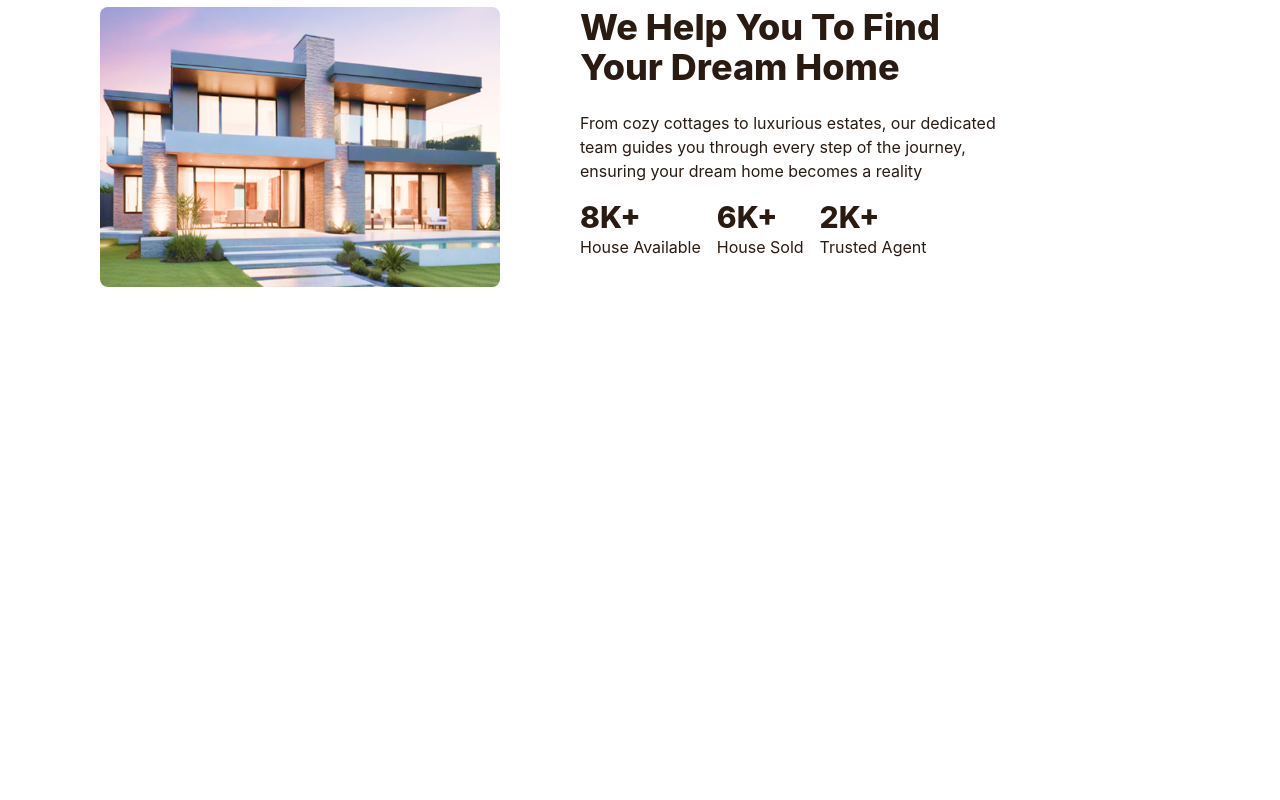
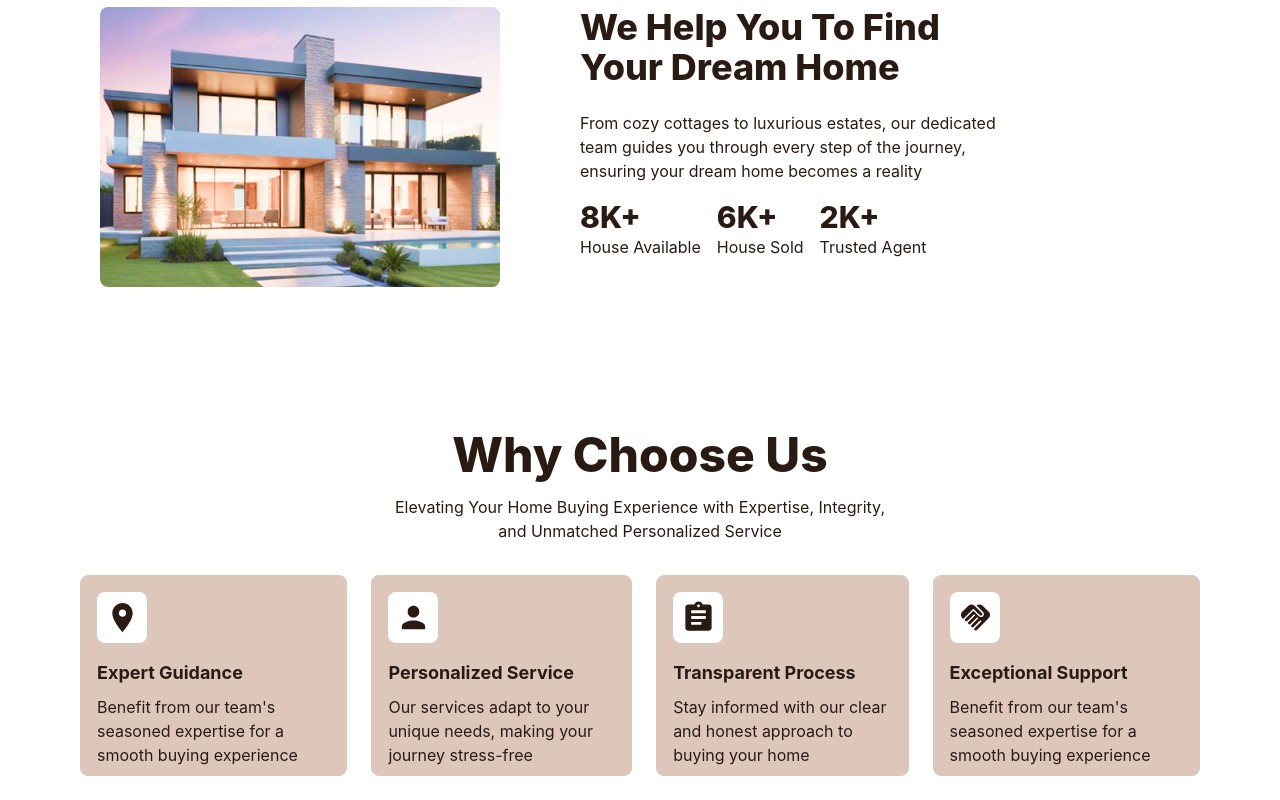
Before and after one commit to Jafar610/DreamHome, a React app: page / in a window 1280 px wide. Shown: the part 1091-1891 px from the top of the page. Before the commit the page ends 1394 px from the top, so only its background shows below. Built offline with nearby package versions, Linux system fonts and the light colour scheme; the HTML template or start-up script is replaced by a standard one.

Commit message:
whyChooseUs added

```diff
--- a/src/App.jsx
+++ b/src/App.jsx
@@ -1,6 +1,7 @@
 import AboutUs from "./Components/AboutUs/AboutUs"
 import Header from "./Components/Header/Header"
 import Hero from "./Components/Hero/Hero"
+import WhyChooseUs from "./Components/WhyChooseUs/WhyChooseUs"
 
 
 
@@ -11,6 +12,7 @@ function App() {
       <Header />
       <Hero/>
       <AboutUs/>
+      <WhyChooseUs/>
     </>
   )
 }
--- /dev/null
+++ b/src/Components/WhyChooseUs/WhyChooseUs.jsx
@@ -0,0 +1,59 @@
+import React from 'react'
+import LocationOnIcon from '@mui/icons-material/LocationOn';
+import PersonIcon from '@mui/icons-material/Person';
+import AssignmentIcon from '@mui/icons-material/Assignment';
+import HandshakeIcon from '@mui/icons-material/Handshake';
+function WhyChooseUs() {
+  return (
+    <>
+        <div className='w-full mt-30'>
+            <div className='flex justify-center align-center mx-20'>
+                <div className='text-[#2A1B12]'>
+                    <h1 className='text-5xl font-extrabold py-2 text-center'>Why Choose Us</h1>
+                    <p className='py-2 text-center'>Elevating Your Home Buying Experience with Expertise, Integrity,<br /> and Unmatched Personalized Service</p>
+                    <div className='flex justify-center align-center gap-6 py-6'>
+                        <div className='border border-[#DDC7BB] rounded-lg bg-[#DDC7BB] px-4 py-2'>
+                            <div className='bg-white p-2 w-[50px] rounded-lg my-2'>
+                                <LocationOnIcon fontSize='large'/>
+                            </div>
+
+                            <h2 className='text-lg font-bold py-2'>Expert Guidance</h2>
+                            <p>Benefit from our team's seasoned expertise for a smooth buying experience</p>
+                        </div>
+
+                        <div className='border border-[#DDC7BB] rounded-lg bg-[#DDC7BB] px-4 py-2'>
+                            <div className='bg-white p-2 w-[50px] rounded-lg my-2'>
+                                <PersonIcon fontSize='large'/>
+                            </div>
+
+                            <h2 className='text-lg font-bold py-2'>Personalized Service</h2>
+                            <p>Our services adapt to your unique needs, making your journey stress-free</p>
+                        </div>
+
+                        <div className='border border-[#DDC7BB] rounded-lg bg-[#DDC7BB] px-4 py-2'>
+                            <div className='bg-white p-2 w-[50px] rounded-lg my-2'>
+                                <AssignmentIcon fontSize='large'/>
+                            </div>
+
+                            <h2 className='text-lg font-bold py-2'>Transparent Process</h2>
+                            <p>Stay informed with our clear and honest approach to buying your home</p>
+                        </div>
+
+                        <div className='border border-[#DDC7BB] rounded-lg bg-[#DDC7BB] px-4 py-2'>
+                            <div className='bg-white p-2 w-[50px] rounded-lg my-2'>
+                                <HandshakeIcon fontSize='large'/>
+                            </div>
+
+                            <h2 className='text-lg font-bold py-2'>Exceptional Support</h2>
+                            <p>Benefit from our team's seasoned expertise for a smooth buying experience</p>
+                        </div>
+
+                    </div>
+                </div>
+            </div>
+        </div>
+    </>
+  )
+}
+
+export default WhyChooseUs
```
